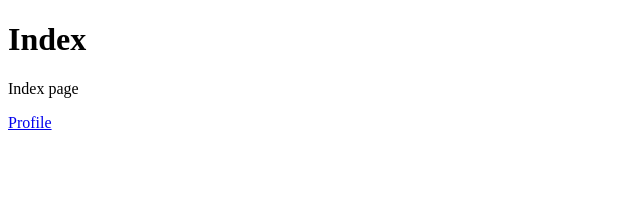
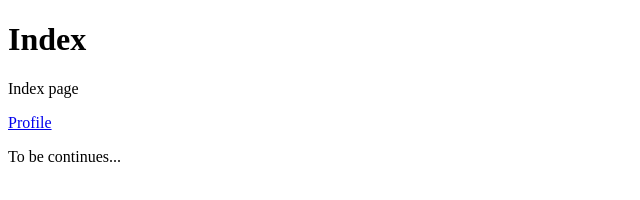
Before and after one commit to popbobkok/Lab_BasicDev_03_NEWREPO, a plain HTML site: page index.html in a window 1280 px wide. Shown: the whole page, without its empty margins (0-640 px from the left). Drawn offline with Linux system fonts and the light colour scheme.

Commit message:
commit release 0.1

```diff
--- a/index.html
+++ b/index.html
@@ -7,7 +7,7 @@
 <body>
     <p>Index page</p>
     <a href="profile.html">Profile</a>
-
+<p>To be continues...</p>
 
 </body>
 </html>
```
